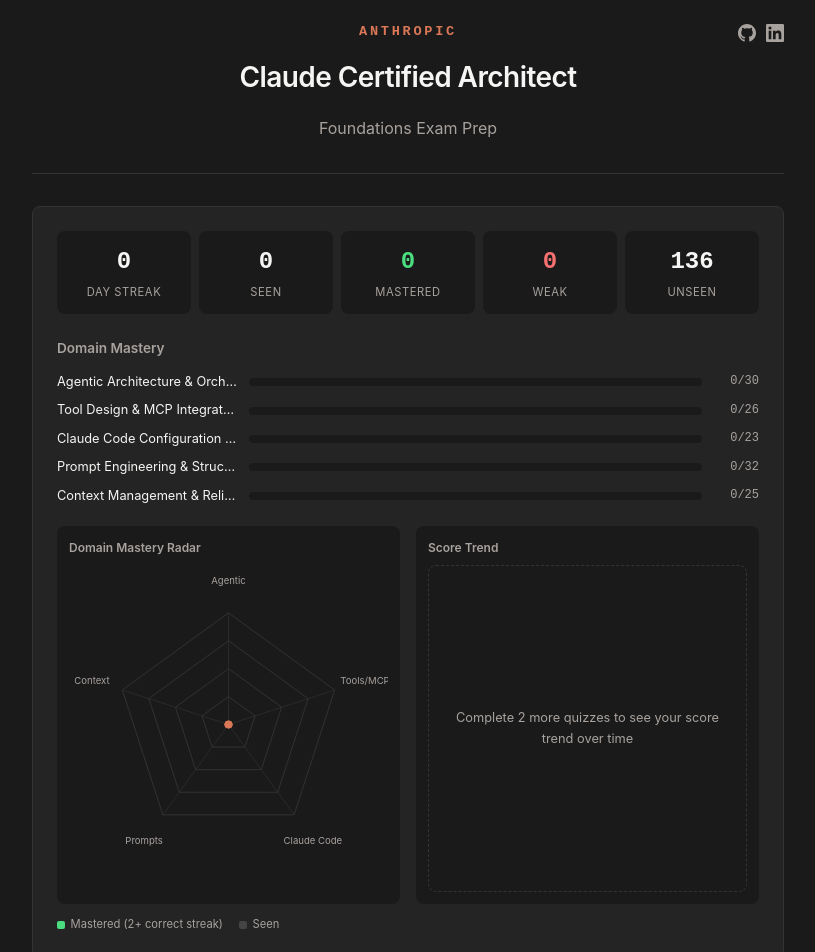
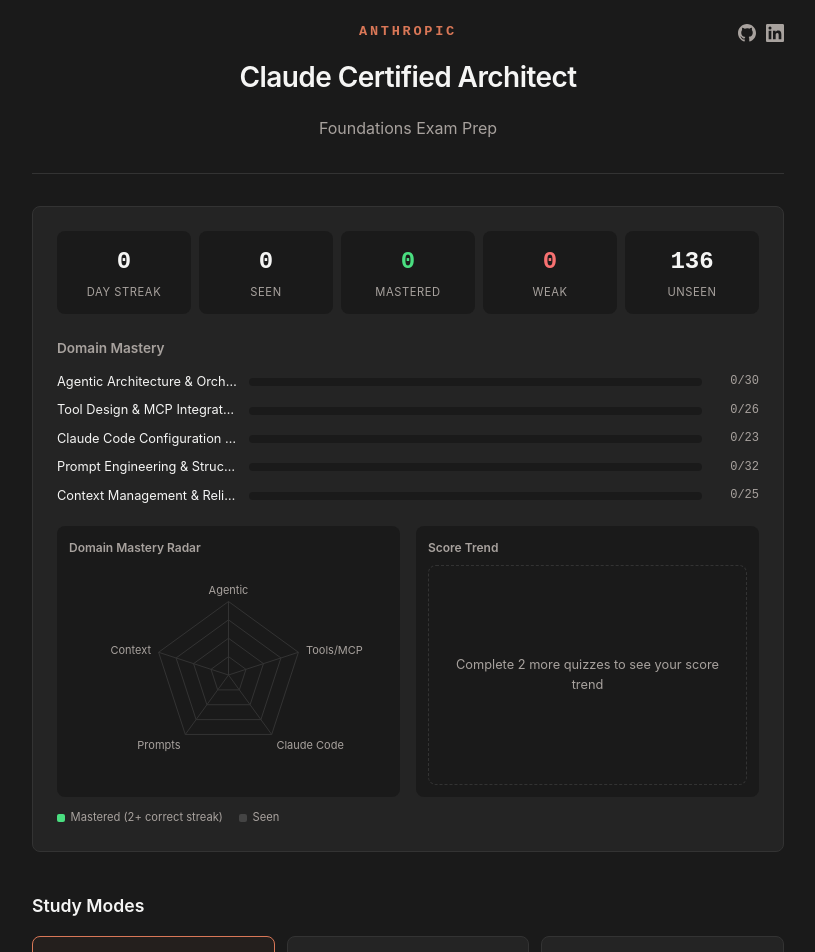
Before and after one commit to magnusrodseth/claude-certified-architect, a React (Vite) app: page / in a window 1280 px wide. Shown: the top 952 px of the page, without its empty margins (232-1047 px from the left). Built offline with nearby package versions, Linux system fonts and the light colour scheme.

Commit message:
Replace custom SVG charts with Recharts
Score Trend: AreaChart with gradient fill, green/red dots for
pass/fail, 72% reference line, tooltips. Domain Mastery: RadarChart
with overlapping seen/mastered layers and tooltips.

```diff
--- a/package.json
+++ b/package.json
@@ -11,7 +11,8 @@
   },
   "dependencies": {
     "react": "^19.2.4",
-    "react-dom": "^19.2.4"
+    "react-dom": "^19.2.4",
+    "recharts": "^3.8.1"
   },
   "devDependencies": {
     "@eslint/js": "^9.39.4",
--- a/src/components/DomainRadar.tsx
+++ b/src/components/DomainRadar.tsx
@@ -1,3 +1,11 @@
+import {
+  ResponsiveContainer,
+  RadarChart,
+  PolarGrid,
+  PolarAngleAxis,
+  Radar,
+  Tooltip,
+} from "recharts";
 import type { Domain } from "../types";
 
 interface DomainStat {
@@ -20,105 +28,54 @@
 ];
 
 export function DomainRadar({ domainStats }: Props) {
-  const cx = 50;
-  const cy = 50;
-  const r = 35;
-  const n = LABELS.length;
-  const angleStep = (2 * Math.PI) / n;
-  const startAngle = -Math.PI / 2;
-
-  const getPoint = (i: number, value: number) => {
-    const angle = startAngle + i * angleStep;
-    const dist = (value / 100) * r;
+  const data = LABELS.map(({ key, short }) => {
+    const ds = domainStats[key];
     return {
-      x: cx + dist * Math.cos(angle),
-      y: cy + dist * Math.sin(angle),
-    };
-  };
-
-  const values = LABELS.map(({ key }) => {
-    const ds = domainStats[key];
-    return ds.total > 0 ? Math.round((ds.mastered / ds.total) * 100) : 0;
-  });
-
-  // Grid rings
-  const rings = [25, 50, 75, 100];
-  const gridPaths = rings.map((pct) => {
-    const pts = Array.from({ length: n }, (_, i) => getPoint(i, pct));
-    return pts.map((p, i) => `${i === 0 ? "M" : "L"}${p.x},${p.y}`).join(" ") + " Z";
-  });
-
-  // Axes
-  const axes = Array.from({ length: n }, (_, i) => getPoint(i, 100));
-
-  // Data polygon
-  const dataPts = values.map((v, i) => getPoint(i, v));
-  const dataPath =
-    dataPts.map((p, i) => `${i === 0 ? "M" : "L"}${p.x},${p.y}`).join(" ") + " Z";
-
-  // Label positions
-  const labelPts = LABELS.map((_, i) => {
-    const angle = startAngle + i * angleStep;
-    const dist = r + 10;
-    return {
-      x: cx + dist * Math.cos(angle),
-      y: cy + dist * Math.sin(angle),
+      domain: short,
+      mastery: ds.total > 0 ? Math.round((ds.mastered / ds.total) * 100) : 0,
+      seen: ds.total > 0 ? Math.round((ds.seen / ds.total) * 100) : 0,
     };
   });
 
   return (
     <div className="domain-radar">
       <h3>Domain Mastery Radar</h3>
-      <svg viewBox="0 0 100 100">
-        {/* Grid */}
-        {gridPaths.map((d, i) => (
-          <path key={i} d={d} fill="none" stroke="#333" strokeWidth="0.3" />
-        ))}
-
-        {/* Axes */}
-        {axes.map((p, i) => (
-          <line
-            key={i}
-            x1={cx}
-            y1={cy}
-            x2={p.x}
-            y2={p.y}
-            stroke="#333"
-            strokeWidth="0.2"
+      <ResponsiveContainer width="100%" height={220}>
+        <RadarChart data={data} cx="50%" cy="50%" outerRadius="70%">
+          <PolarGrid stroke="#333" />
+          <PolarAngleAxis
+            dataKey="domain"
+            tick={{ fill: "#a8a29e", fontSize: 11 }}
           />
-        ))}
-
-        {/* Data area */}
-        <path d={dataPath} fill="rgba(217, 119, 87, 0.2)" stroke="var(--accent)" strokeWidth="0.6" />
-
-        {/* Data points */}
-        {dataPts.map((p, i) => (
-          <circle
-            key={i}
-            cx={p.x}
-            cy={p.y}
-            r="1.2"
-            fill="var(--accent)"
-          >
-            <title>{LABELS[i].short}: {values[i]}%</title>
-          </circle>
-        ))}
-
-        {/* Labels */}
-        {labelPts.map((p, i) => (
-          <text
-            key={i}
-            x={p.x}
-            y={p.y}
-            textAnchor="middle"
-            dominantBaseline="central"
-            fill="var(--text-muted)"
-            fontSize="3"
-          >
-            {LABELS[i].short}
-          </text>
-        ))}
-      </svg>
+          <Tooltip
+            contentStyle={{
+              background: "#242424",
+              border: "1px solid #333",
+              borderRadius: 8,
+              fontSize: 12,
+              color: "#f5f5f4",
+            }}
+            formatter={(value: number, name: string) => [
+              `${value}%`,
+              name === "mastery" ? "Mastered" : "Seen",
+            ]}
+          />
+          <Radar
+            name="seen"
+            dataKey="seen"
+            stroke="#555"
+            fill="#444"
+            fillOpacity={0.3}
+          />
+          <Radar
+            name="mastery"
+            dataKey="mastery"
+            stroke="#d97757"
+            fill="#d97757"
+            fillOpacity={0.3}
+          />
+        </RadarChart>
+      </ResponsiveContainer>
     </div>
   );
 }
--- a/src/components/ScoreChart.tsx
+++ b/src/components/ScoreChart.tsx
@@ -1,3 +1,13 @@
+import {
+  ResponsiveContainer,
+  AreaChart,
+  Area,
+  XAxis,
+  YAxis,
+  CartesianGrid,
+  Tooltip,
+  ReferenceLine,
+} from "recharts";
 import type { QuizHistory } from "../types";
 
 interface Props {
@@ -10,104 +20,92 @@
       <div className="score-chart">
         <h3>Score Trend</h3>
         <div className="chart-placeholder">
-          Complete {2 - history.length} more {history.length === 1 ? "quiz" : "quizzes"} to see your score trend over time
+          Complete {2 - history.length} more{" "}
+          {history.length === 1 ? "quiz" : "quizzes"} to see your score trend
         </div>
       </div>
     );
   }
 
-  const recent = history.slice(-20);
-  const points = recent.map((h, i) => ({
-    x: i,
-    y: Math.round((h.correct / h.total) * 100),
-    date: new Date(h.date).toLocaleDateString(),
+  const data = history.slice(-20).map((h) => ({
+    date: new Date(h.date).toLocaleDateString("en-US", {
+      month: "short",
+      day: "numeric",
+    }),
+    score: Math.round((h.correct / h.total) * 100),
     mode: h.mode,
   }));
-
-  const w = 100;
-  const h = 40;
-  const padX = 2;
-  const padY = 4;
-  const innerW = w - padX * 2;
-  const innerH = h - padY * 2;
-  const maxX = points.length - 1;
-
-  const toSvg = (i: number, y: number) => ({
-    x: padX + (maxX > 0 ? (i / maxX) * innerW : innerW / 2),
-    y: padY + innerH - (y / 100) * innerH,
-  });
-
-  const passY = toSvg(0, 72).y;
-
-  const pathPoints = points.map((p, i) => {
-    const { x, y } = toSvg(i, p.y);
-    return `${i === 0 ? "M" : "L"}${x},${y}`;
-  });
-  const linePath = pathPoints.join(" ");
-
-  const areaPath =
-    linePath +
-    ` L${toSvg(maxX, 0).x},${padY + innerH} L${toSvg(0, 0).x},${padY + innerH} Z`;
 
   return (
     <div className="score-chart">
       <h3>Score Trend</h3>
-      <svg viewBox={`0 0 ${w} ${h}`} preserveAspectRatio="none">
-        {/* Pass line */}
-        <line
-          x1={padX}
-          y1={passY}
-          x2={w - padX}
-          y2={passY}
-          stroke="#444"
-          strokeWidth="0.3"
-          strokeDasharray="1,1"
-        />
-        <text
-          x={w - padX}
-          y={passY - 0.8}
-          textAnchor="end"
-          fill="#555"
-          fontSize="2.5"
-        >
-          72%
-        </text>
-
-        {/* Area fill */}
-        <path d={areaPath} fill="rgba(217, 119, 87, 0.1)" />
-
-        {/* Line */}
-        <path
-          d={linePath}
-          fill="none"
-          stroke="var(--accent)"
-          strokeWidth="0.6"
-          strokeLinecap="round"
-          strokeLinejoin="round"
-        />
-
-        {/* Dots */}
-        {points.map((p, i) => {
-          const { x, y } = toSvg(i, p.y);
-          return (
-            <circle
-              key={i}
-              cx={x}
-              cy={y}
-              r="0.8"
-              fill={p.y >= 72 ? "var(--green)" : "var(--red)"}
-            >
-              <title>
-                {p.date} ({p.mode}): {p.y}%
-              </title>
-            </circle>
-          );
-        })}
-      </svg>
-      <div className="chart-labels">
-        <span>{points[0].date}</span>
-        <span>{points[points.length - 1].date}</span>
-      </div>
+      <ResponsiveContainer width="100%" height={180}>
+        <AreaChart data={data} margin={{ top: 8, right: 8, left: -20, bottom: 0 }}>
+          <defs>
+            <linearGradient id="scoreGradient" x1="0" y1="0" x2="0" y2="1">
+              <stop offset="5%" stopColor="#d97757" stopOpacity={0.3} />
+              <stop offset="95%" stopColor="#d97757" stopOpacity={0} />
+            </linearGradient>
+          </defs>
+          <CartesianGrid strokeDasharray="3 3" stroke="#333" vertical={false} />
+          <XAxis
+            dataKey="date"
+            tick={{ fill: "#a8a29e", fontSize: 11 }}
+            tickLine={false}
+            axisLine={false}
+          />
+          <YAxis
+            domain={[0, 100]}
+            tick={{ fill: "#a8a29e", fontSize: 11 }}
+            tickLine={false}
+            axisLine={false}
+            tickFormatter={(v) => `${v}%`}
+          />
+          <Tooltip
+            contentStyle={{
+              background: "#242424",
+              border: "1px solid #333",
+              borderRadius: 8,
+              fontSize: 12,
+              color: "#f5f5f4",
+            }}
+            formatter={(value: number) => [`${value}%`, "Score"]}
+          />
+          <ReferenceLine
+            y={72}
+            stroke="#555"
+            strokeDasharray="4 4"
+            label={{
+              value: "Pass: 72%",
+              position: "right",
+              fill: "#555",
+              fontSize: 10,
+            }}
+          />
+          <Area
+            type="monotone"
+            dataKey="score"
+            stroke="#d97757"
+            strokeWidth={2}
+            fill="url(#scoreGradient)"
+            dot={(props) => {
+              const { cx, cy, payload } = props;
+              return (
+                <circle
+                  key={`${cx}-${cy}`}
+                  cx={cx}
+                  cy={cy}
+                  r={4}
+                  fill={payload.score >= 72 ? "#4ade80" : "#f87171"}
+                  stroke="#1a1a1a"
+                  strokeWidth={2}
+                />
+              );
+            }}
+            activeDot={{ r: 6, stroke: "#d97757", strokeWidth: 2 }}
+          />
+        </AreaChart>
+      </ResponsiveContainer>
     </div>
   );
 }
```
Also changed, not shown: 1 other file (tests, documents, lock files or other folders).
